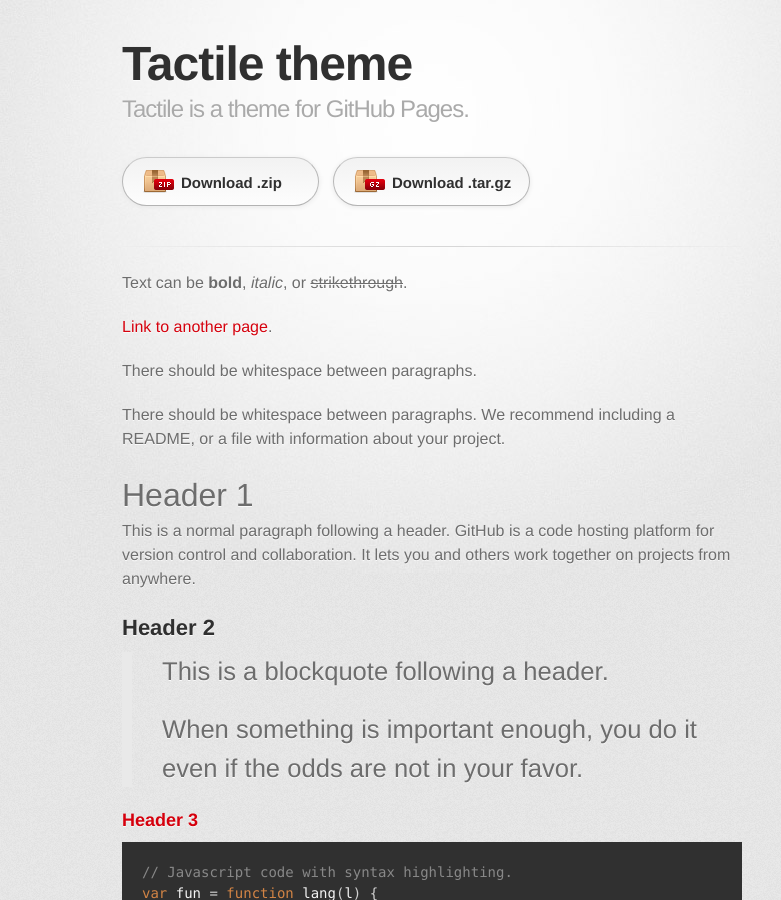
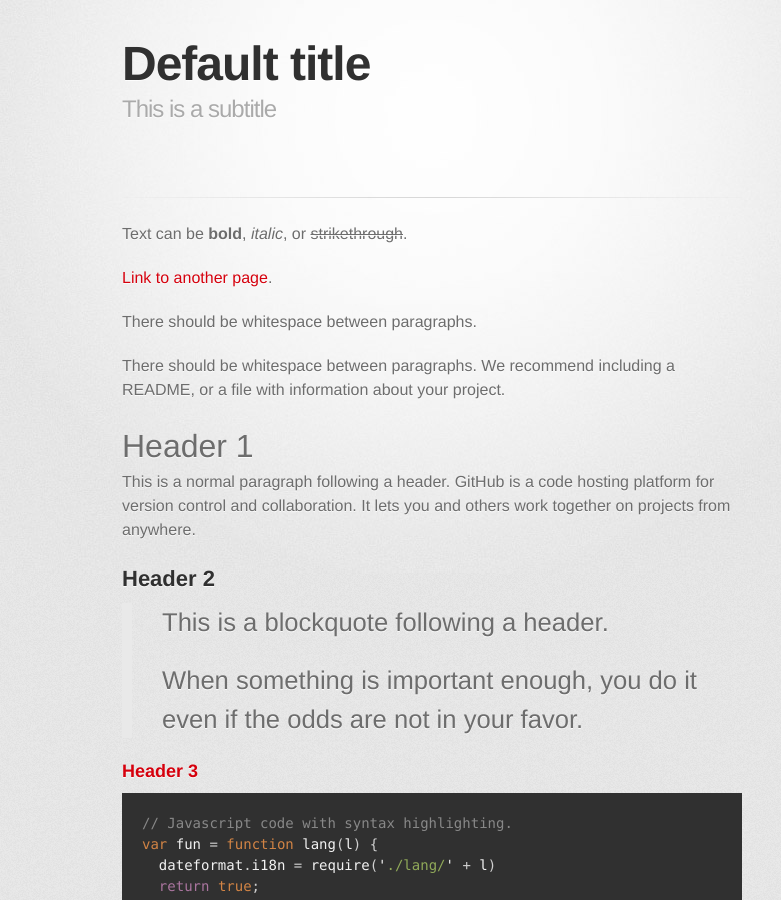
Before and after one commit to tcarpenter24/test, a Jekyll site: the page built from index.md, in a window 1280 px wide and 900 px high. Shown: the whole window, without its empty margins (208-989 px from the left). Built offline with Jekyll 4.4.1, drawn with Linux system fonts in a browser that asks for light colours; some web fonts are replaced; some of the changed text lies outside the part shown.

Commit message:
Update _config.yml

```diff
--- a/_config.yml
+++ b/_config.yml
@@ -1,5 +1,5 @@
-title: Tactile theme
-description: Tactile is a theme for GitHub Pages.
-show_downloads: true
+title: Default title
+description: This is a subtitle
+show_downloads: false
 google_analytics:
 theme: jekyll-theme-tactile
```
